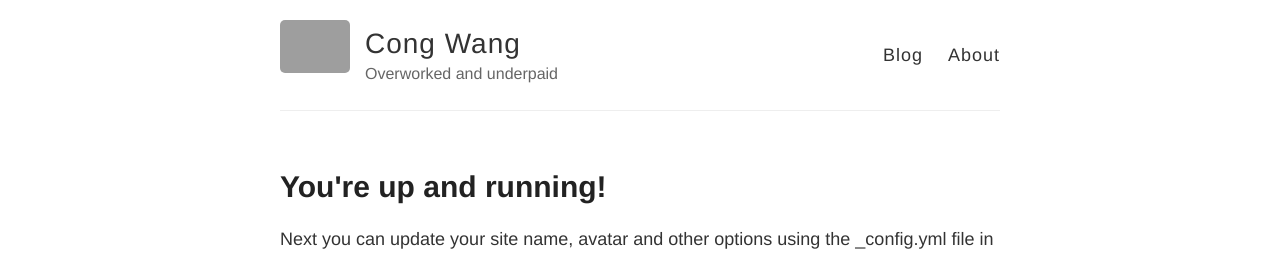
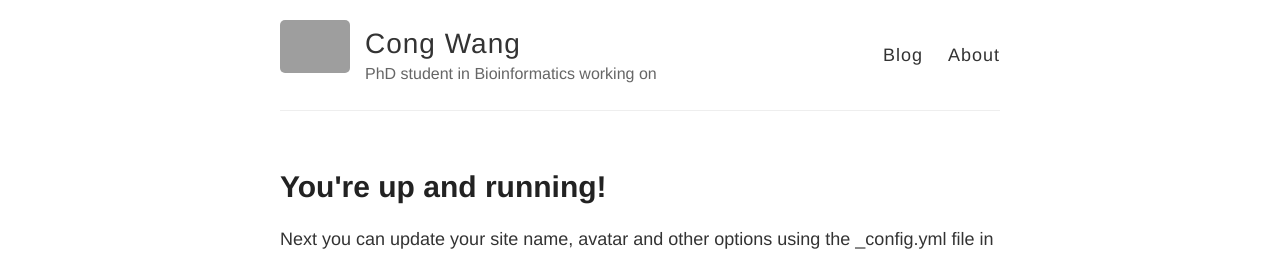
Before and after one commit to dehhrvetuj/dehhrvetuj.github.io, a Jekyll site: the page built from index.html, in a window 1280 px wide. Shown: the top 255 px of the page. Built offline with Jekyll 4.4.1, drawn with Linux system fonts in a browser that asks for light colours; grey boxes are pictures that could not be loaded.

Commit message:
Revert "updated more realistic decription"
This reverts commit 5044c4c7c0ea05690ce28fade1e04e2de2d16358.

```diff
--- a/_config.yml
+++ b/_config.yml
@@ -6,7 +6,7 @@
 name: Cong Wang
 
 # Short bio or description (displayed in the header)
-description: Overworked and underpaid
+description: PhD student in Bioinformatics working on
 
 # URL of your avatar or profile pic (you could use your GitHub profile pic)
 avatar: https://raw.githubusercontent.com/barryclark/jekyll-now/master/images/jekyll-logo.png
```
